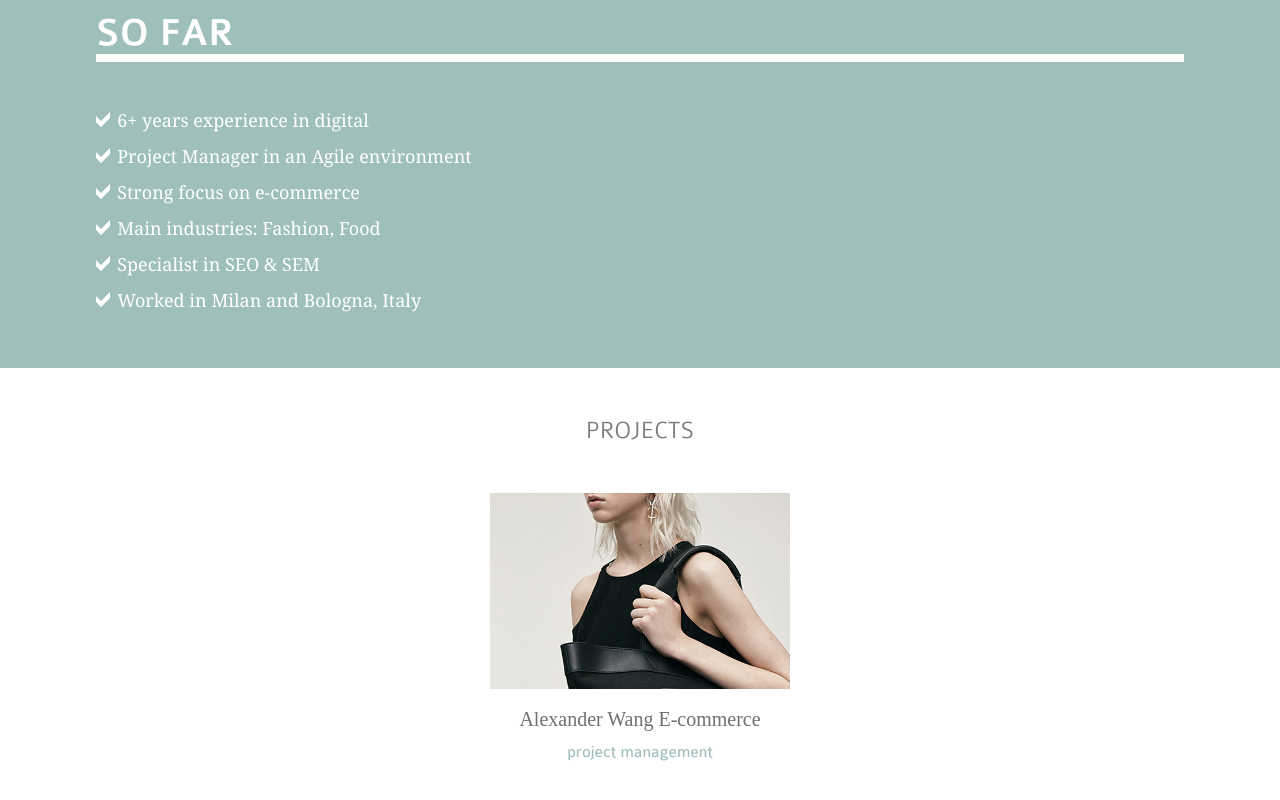
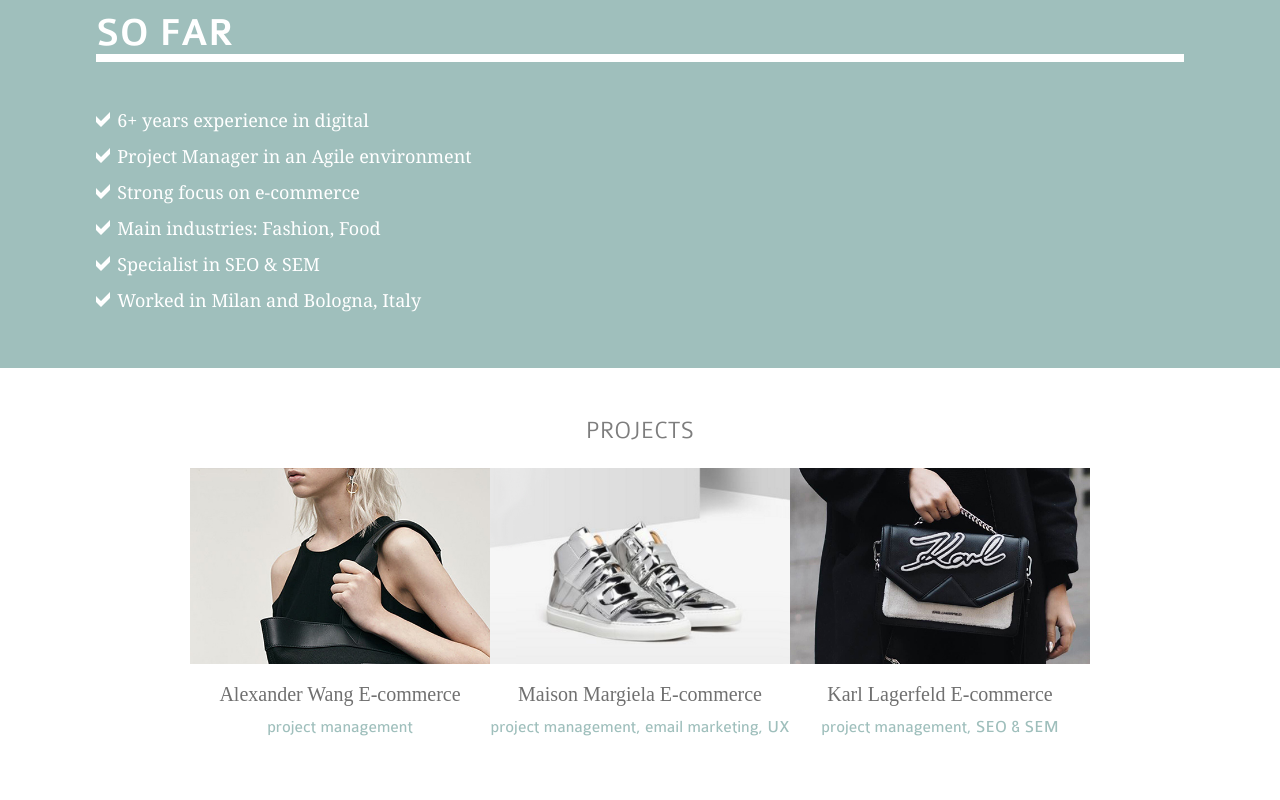
Before and after one commit to poliedra86/poliedra86.github.io, a plain HTML site: page index.html in a window 1280 px wide. Shown: the part 756-1556 px from the top of the page. Drawn offline with Linux system fonts and the light colour scheme.

Commit message:
Completato terzo blocco

```diff
--- a/index.html
+++ b/index.html
@@ -48,13 +48,26 @@
 
 		<div id="thirdblock" class="wrapper">
 			<h3>PROJECTS</h3>
-			<div class="block">
-			<img src="img/wang.jpg" width="300">
-			<h4>Alexander Wang E-commerce</h4>
-			<p class="attributes">project management</p>
 
-			</div>
+				<div class="block-container">
+				<div class="block">
+				<img src="img/wang.jpg" width="300">
+				<h4>Alexander Wang E-commerce</h4>
+				<p class="attributes">project management</p>
+				</div>
 
+				<div class="block">
+				<img src="img/maison-margiela.jpg" width="300">
+				<h4>Maison Margiela E-commerce</h4>
+				<p class="attributes">project management, email marketing, UX</p>
+				</div>
+
+				<div class="block">
+				<img src="img/karl.jpg" width="300">
+				<h4>Karl Lagerfeld E-commerce</h4>
+				<p class="attributes">project management, SEO &amp; SEM</p>
+				</div>
+				</div>
 		</div>
 	</body>
 	</html>
--- a/style.css
+++ b/style.css
@@ -128,10 +128,6 @@
   #thirdblock {
 
     background-color: white;
-    height: 600px;
-
-
-
 
   }
 
@@ -218,9 +214,8 @@
 
 .block{
 
-padding-top: 50px;
+padding: 25px 0;
 text-align: center;
-
 
 }
 
@@ -241,3 +236,35 @@
 
 
 }
+
+
+
+
+
+
+
+/* Desktop & Tablet */
+
+@media only screen
+  and (min-width: 768px) {
+
+.block-container {
+
+  display: flex;
+  justify-content: center;
+  flex-wrap: wrap;
+
+
+
+
+}
+
+
+
+
+
+
+
+
+
+   }
```
